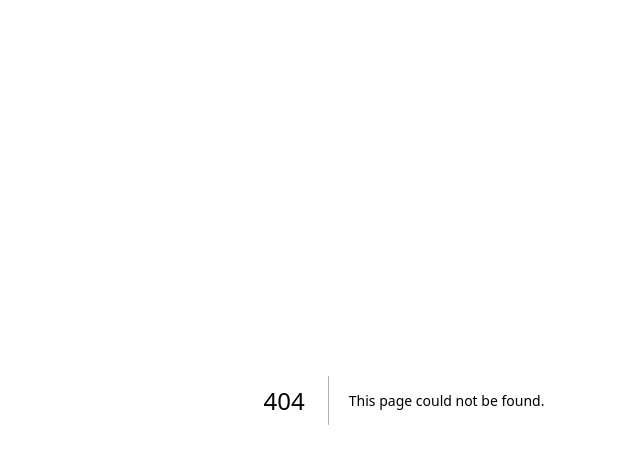
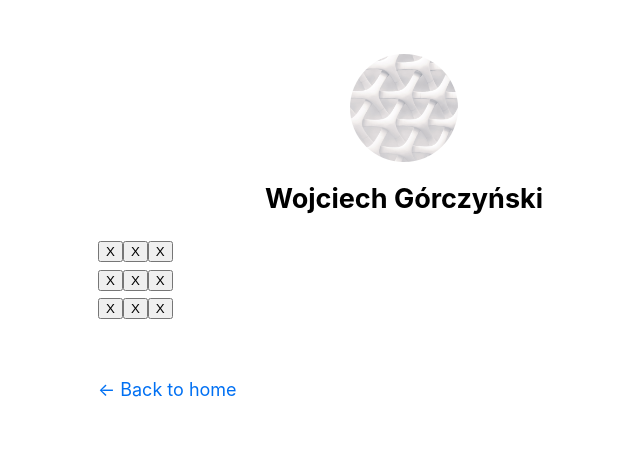
Before and after one commit to gurcxynski/gurcxynski.dev, a Next.js app: page /projects/tic-tac-toe in a window 1280 px wide. Before the commit this address had no page. Shown: the top 464 px of the page, without its empty margins (236-876 px from the left). Built offline with nearby package versions, Linux system fonts and the light colour scheme.

Commit message:
Added projects section; started making tictactoe

```diff
--- a/components/layout.tsx
+++ b/components/layout.tsx
@@ -5,7 +5,7 @@ import utilStyles from '../styles/utils.module.css'
 import Link from 'next/link'
 
 const name = 'Wojciech Górczyński'
-export const siteTitle = 'Next.js Sample Website'
+export const siteTitle = 'gurcxynski.dev'
 
 export default function Layout({ children, home } : {children : React.ReactNode, home? : React.ReactNode}) {
   return (
--- /dev/null
+++ b/pages/projects/tic-tac-toe.tsx
@@ -0,0 +1,51 @@
+import Layout from "@/components/layout";
+import Head from "next/head";
+import { useState } from "react";
+
+type Field = "X" | "O" | " "
+
+export default function TicTacToe(){
+    return(
+        <Layout>
+           <Head>
+            <title> Tic Tac Toe </title>
+            </Head>
+            <section>
+            <Table/>
+            </section>
+        </Layout>
+    )
+}
+
+function Square({ value } : { value? : Field }) {
+    if (!value) value = "X"
+    const [field, set] = useState(value)
+
+    function onClick(e : any){
+        set(field === "O" ? "X" : "O")
+        return
+    }
+
+    return (
+      <button className="square" onClick={onClick}>
+        {field}
+      </button>
+    );
+
+
+  }
+
+function Table(){
+    return(
+        <>
+        <div><Square/>
+        <Square/>
+        <Square/></div>
+        <div><Square/>
+        <Square/>
+        <Square/></div><div><Square/>
+        <Square/>
+        <Square/></div>
+        </>
+    )
+}
```
Also changed, not shown: pages/index.tsx (+12 -0 lines), pages/posts/[id].tsx (+8 -8 lines).
